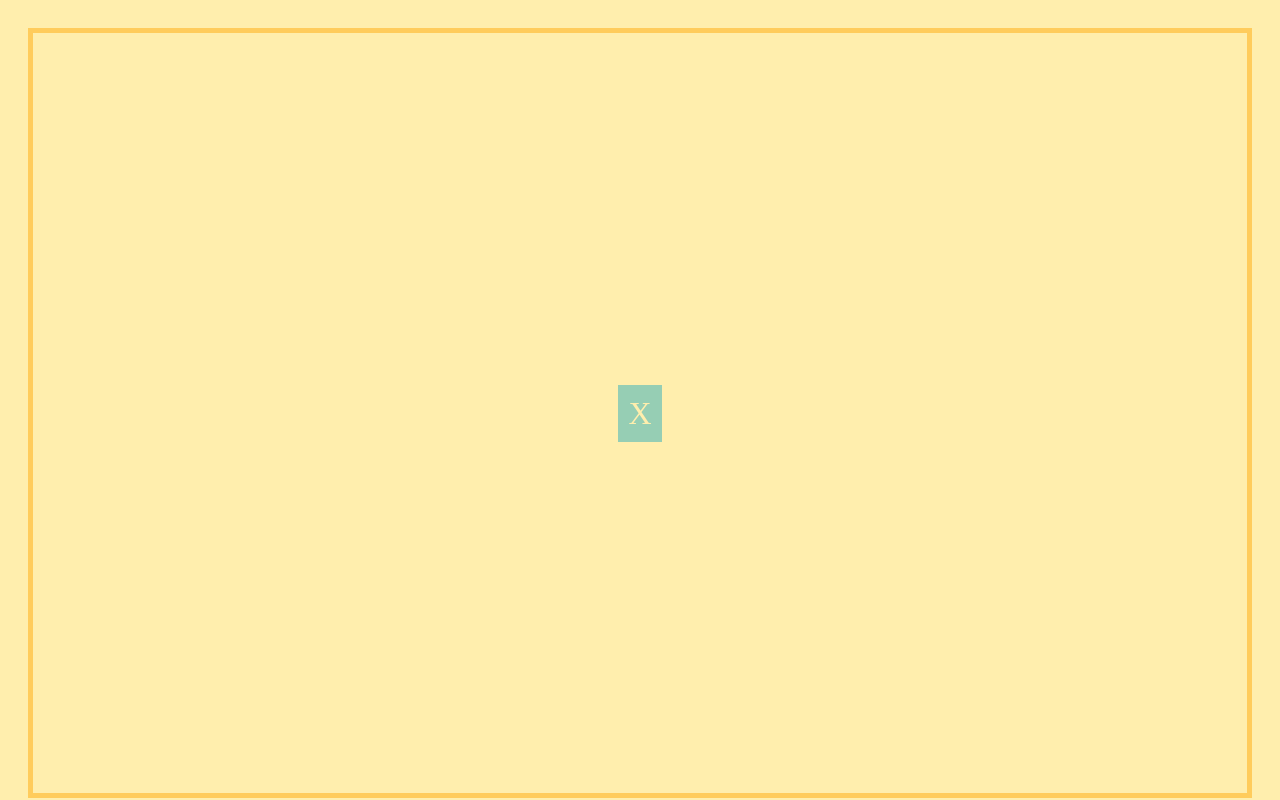
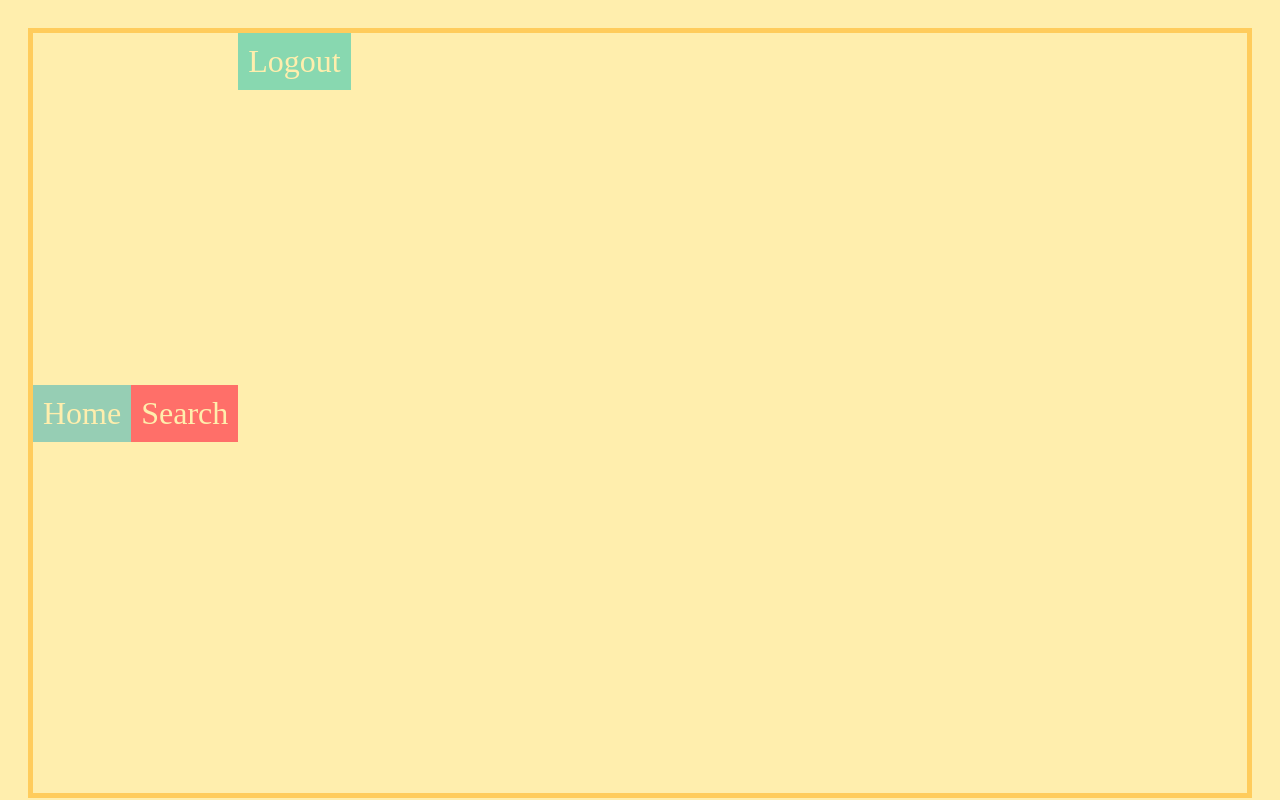
Before and after one commit to Li-YangZhong/CSS-Flex-, a plain HTML site: page index.html in a window 1280 px wide. Drawn offline with Linux system fonts and the light colour scheme.

Commit message:
align-self: flex-start; align a single item

```diff
--- a/index.css
+++ b/index.css
@@ -3,5 +3,9 @@
     display: flex;
     height: 100%;
     align-items: center;
-    justify-content: center;
+
 }
+
+.logout {
+    align-self: flex-start;
+}
--- a/index.html
+++ b/index.html
@@ -10,8 +10,9 @@
 </head>
 <body>
     <nav class="container">
-        <div class="home">X</div>
-
+        <div class="home">Home</div>
+        <div class="search">Search</div>
+        <div class="logout">Logout</div>
     </nav>
 </body>
 </html>
```
